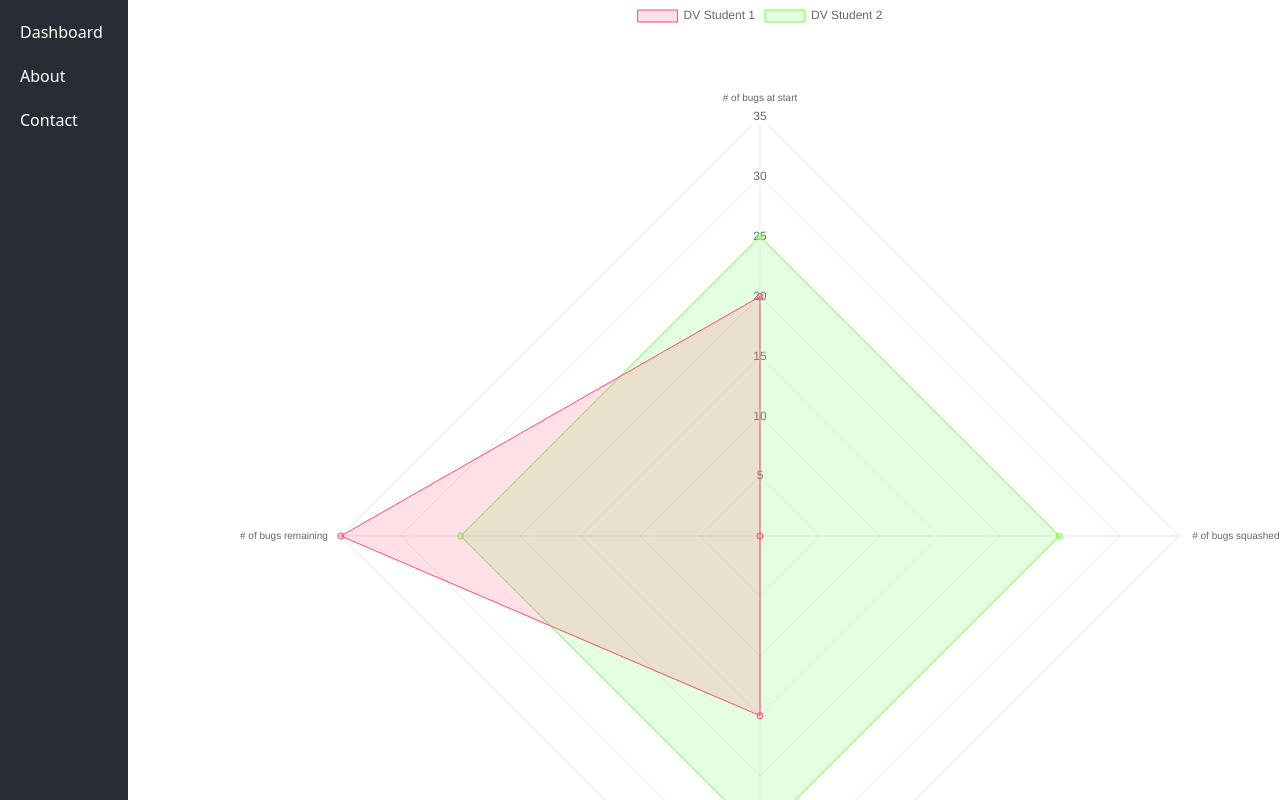
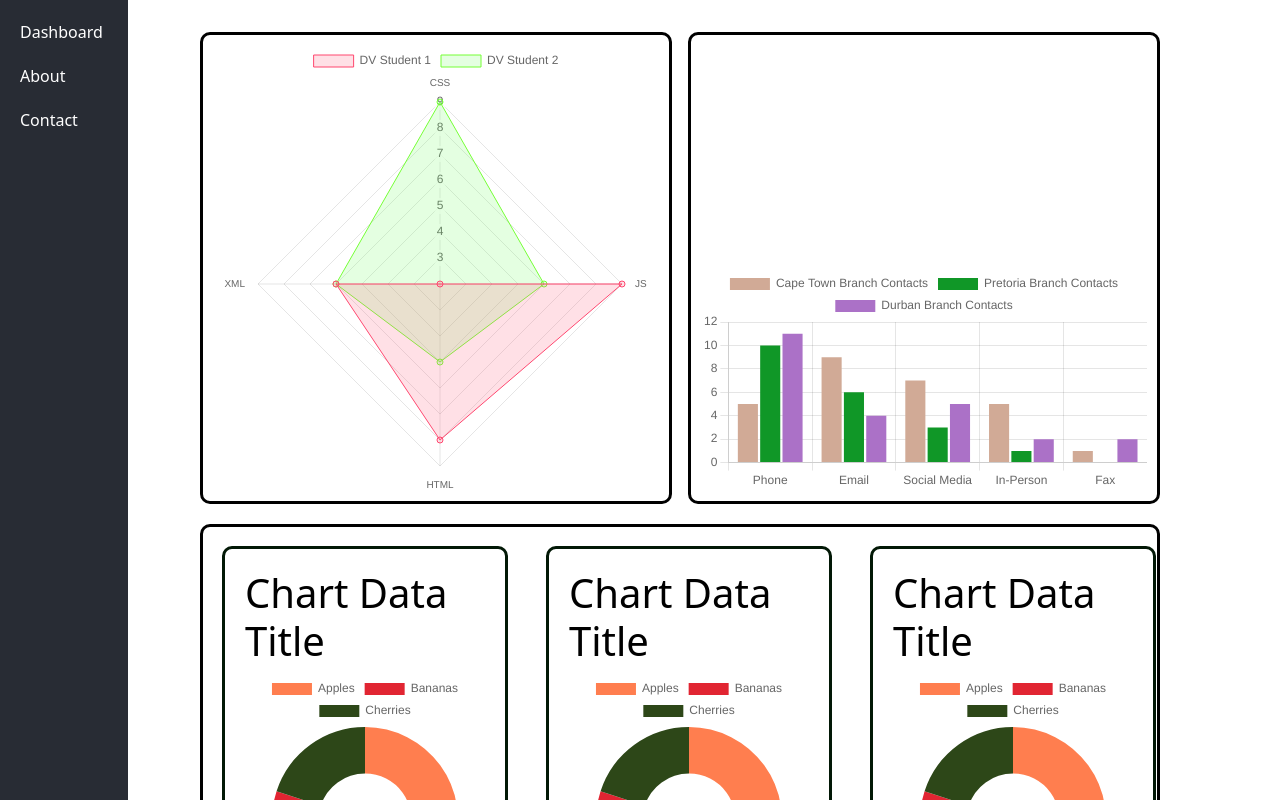
Before and after one commit to Kai-Barker/Week5CHartJSTask_GMT, a React (Create React App) app in the folder chartjs-task/: page / in a window 1280 px wide. Shown: the top 800 px of the page. Built offline with nearby package versions, Linux system fonts and the light colour scheme.

Commit message:
Tried some styling with little success

```diff
--- a/chartjs-task/src/components/DonutChart.css
+++ b/chartjs-task/src/components/DonutChart.css
@@ -5,5 +5,5 @@
 
     border: rgb(2, 24, 6) solid;
     border-radius: 10px;
-    margin: 30px;
+    margin: 19px;
 }
--- a/chartjs-task/src/components/Home.js
+++ b/chartjs-task/src/components/Home.js
@@ -2,15 +2,30 @@ import React from "react";
 import Radar from './Radarchart';
 import DonutChart from "./DonutChart";
 import BarChart from "./bar-chart";
+import 'react-bootstrap';
 
 
 function Home() {
   return (
-  <div>
-    <Radar />
-    <DonutChart/>
-    <BarChart/>
-  </div>
+    <div style={{marginLeft:'10%', marginRight:'10%', paddingTop:'4vh',paddingBottom:'4vh'}}>
+      <div className="d-flex flex-row justify-content-center gap-3">
+        <div className='col-5' style={{ flex: 1, padding: '10px', borderRadius: '10px', border: '3px solid #000' }}>
+          <Radar />
+        </div>
+          <div className='col-5' style={{ flex: 1, padding: '10px', borderRadius: '10px', border: '3px solid #000' }}>
+            <div className="d-flex" style={{flexDirection:"column", justifyContent:'flex-end', marginTop:'50%'}}>
+            <BarChart/>
+            </div>
+          </div>
+      </div>
+
+      <div className="d-flex flex-row" style={{ borderRadius: '10px', border: '3px solid #000', marginTop: '20px', gap:'-5px' }}>
+
+        <DonutChart />
+        <DonutChart />
+        <DonutChart />
+      </div>
+    </div>
   );
 }
 
--- a/chartjs-task/src/components/Radarchart.js
+++ b/chartjs-task/src/components/Radarchart.js
@@ -22,18 +22,18 @@ import {
 );
 
 export const data = {
-    labels: ['# of bugs at start', '# of bugs squashed', '# of bugs caused by debugging', '# of bugs remaining'],
+    labels: ['CSS', 'JS', 'HTML', 'XML'],
     datasets: [
       {
         label: 'DV Student 1',
-        data: [20, 0, 15, 35],
+        data: [2, 9, 8, 6],
         backgroundColor: 'rgba(255, 99, 132, 0.2)',
         borderColor: 'rgb(255, 71, 111)',
         borderWidth: 1,
       },
       {
         label: 'DV Student 2',
-        data: [25, 25, 25, 25],
+        data: [9, 6, 5, 6],
         backgroundColor: 'rgba(122, 255, 104, 0.2)',
         borderColor: 'rgb(117, 255, 53)',
         borderWidth: 1,
@@ -42,11 +42,11 @@ export const data = {
   };
 
 const Radarchart = () => {
-    return (
-        <div className='justify-content-center'>
-            <Radar data={data} style={{width: '35%', height: 'auto', marginLeft:'20vh'}}/>
-        </div>
-    );
+  return (
+    <div className='justify-content-center'>
+      <Radar data={data}/>
+    </div>
+  );
 };
 
 export default Radarchart;
--- a/chartjs-task/src/components/bar-chart.js
+++ b/chartjs-task/src/components/bar-chart.js
@@ -3,6 +3,7 @@ import { Bar } from "react-chartjs-2";
 
 function BarChart () {
     return (
+        <div className="d-flex flex-column justify content-end">
         <Bar data={{
             labels: ["Phone","Email","Social Media","In-Person","Fax"],
             datasets: [{
@@ -19,6 +20,7 @@ function BarChart () {
                 backgroundColor: '#ab71c7'
             }]
         }}/>
+        </div>
     )
 }
 
```
